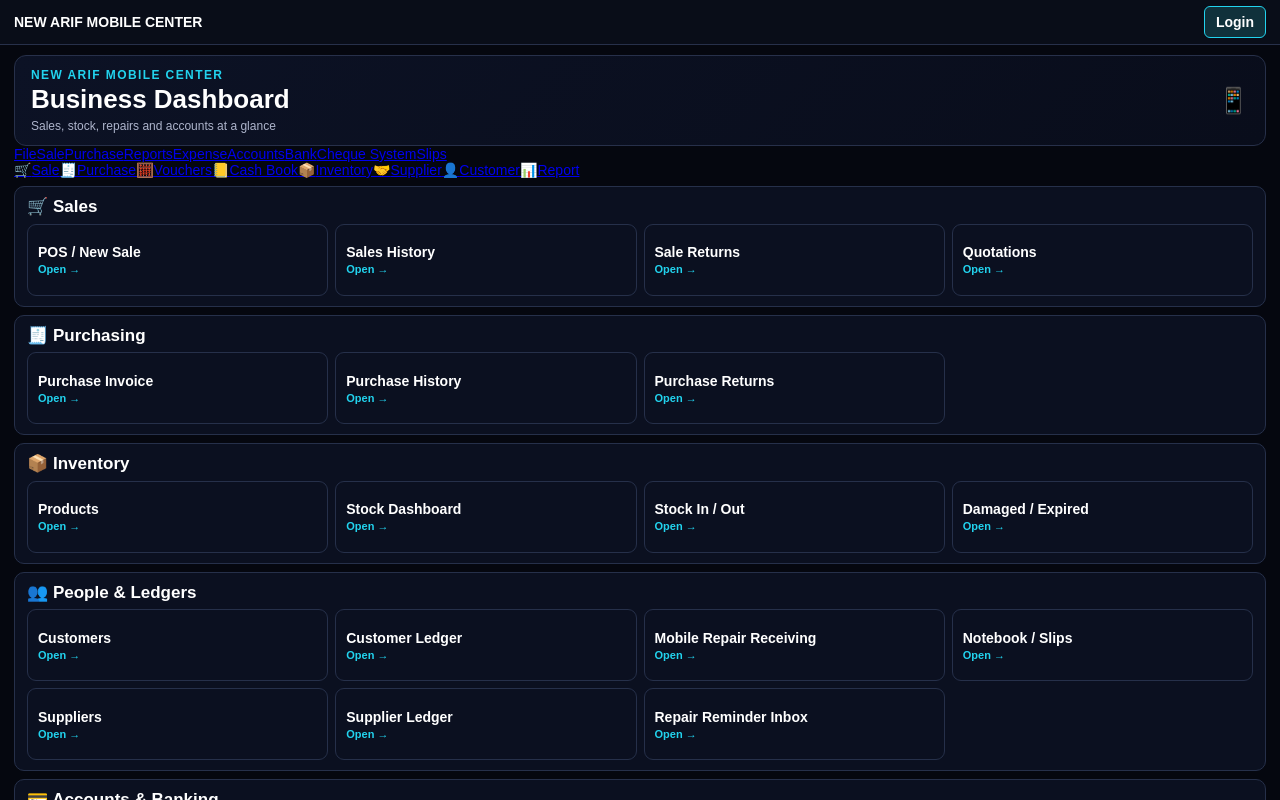
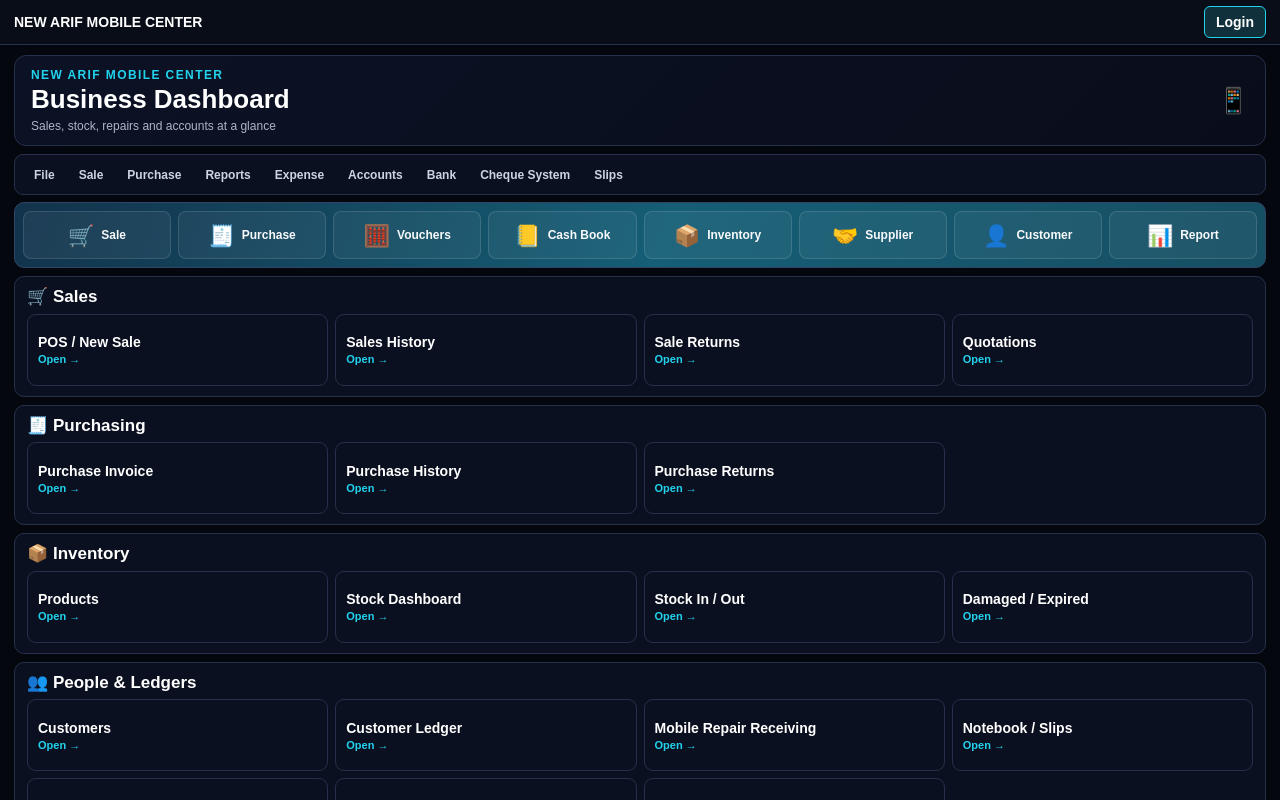
Before and after one commit to newarifmobilecenter/new-arif-mobile-center, a Next.js app: page / in a window 1280 px wide. Shown: the top 800 px of the page. Built offline with nearby package versions, Linux system fonts and the light colour scheme; no server answers.

Commit message:
Style dashboard menu and shortcut bar

```diff
--- a/app/globals.css
+++ b/app/globals.css
@@ -46,3 +46,15 @@ h1{font-size:30px;margin:2px 0 6px}
 @media(max-width:1050px){.dashboardGroups .grid{grid-template-columns:repeat(3,minmax(0,1fr))}}
 @media(max-width:760px){.shell{padding:12px 10px 18px}.dashboardGroups .grid{grid-template-columns:repeat(2,minmax(0,1fr))}.shell:has(.dashboardGroups) .hero h1{font-size:22px}}
 @media(max-width:480px){.dashboardGroups .grid{grid-template-columns:1fr}.dashboardGroups .card{height:62px;min-height:62px}.appAuthInner{padding:5px 10px}.appAuthBrand{font-size:12px}}
+
+/* Dashboard menu and app-launcher shortcuts inspired by the supplied desktop reference. */
+.dashboardHome .dashboardHero{margin-bottom:8px}
+.dashboardMenu{display:flex;align-items:center;gap:4px;flex-wrap:wrap;padding:5px 9px;margin-bottom:7px;border:1px solid #26304a;border-radius:9px;background:#0b1020}
+.dashboardMenu a{display:inline-flex;align-items:center;min-height:29px;padding:4px 10px;border-radius:6px;color:#cbd5e1;text-decoration:none;font-size:12px;font-weight:700;white-space:nowrap}
+.dashboardMenu a:hover{background:#17243a;color:#22d3ee}
+.dashboardShortcuts{display:grid;grid-template-columns:repeat(8,minmax(0,1fr));gap:7px;padding:8px;margin-bottom:8px;border:1px solid #304464;border-radius:10px;background:linear-gradient(110deg,#12334c,#155e75 52%,#164e63)}
+.dashboardShortcut{display:flex;align-items:center;justify-content:center;gap:7px;min-height:48px;padding:6px 8px;border:1px solid #ffffff20;border-radius:8px;background:#ffffff0d;color:#f8fafc;text-decoration:none;font-size:12px;font-weight:800;transition:background .15s,border-color .15s,transform .15s}
+.dashboardShortcut:hover{transform:translateY(-1px);border-color:#67e8f9;background:#ffffff1c}
+.shortcutIcon{font-size:21px;line-height:1}
+@media(max-width:900px){.dashboardShortcuts{grid-template-columns:repeat(4,minmax(0,1fr))}}
+@media(max-width:520px){.dashboardMenu{gap:2px;padding:4px}.dashboardMenu a{padding:4px 7px;font-size:11px}.dashboardShortcuts{grid-template-columns:repeat(2,minmax(0,1fr));gap:6px;padding:7px}.dashboardShortcut{justify-content:flex-start;min-height:42px}}
```
